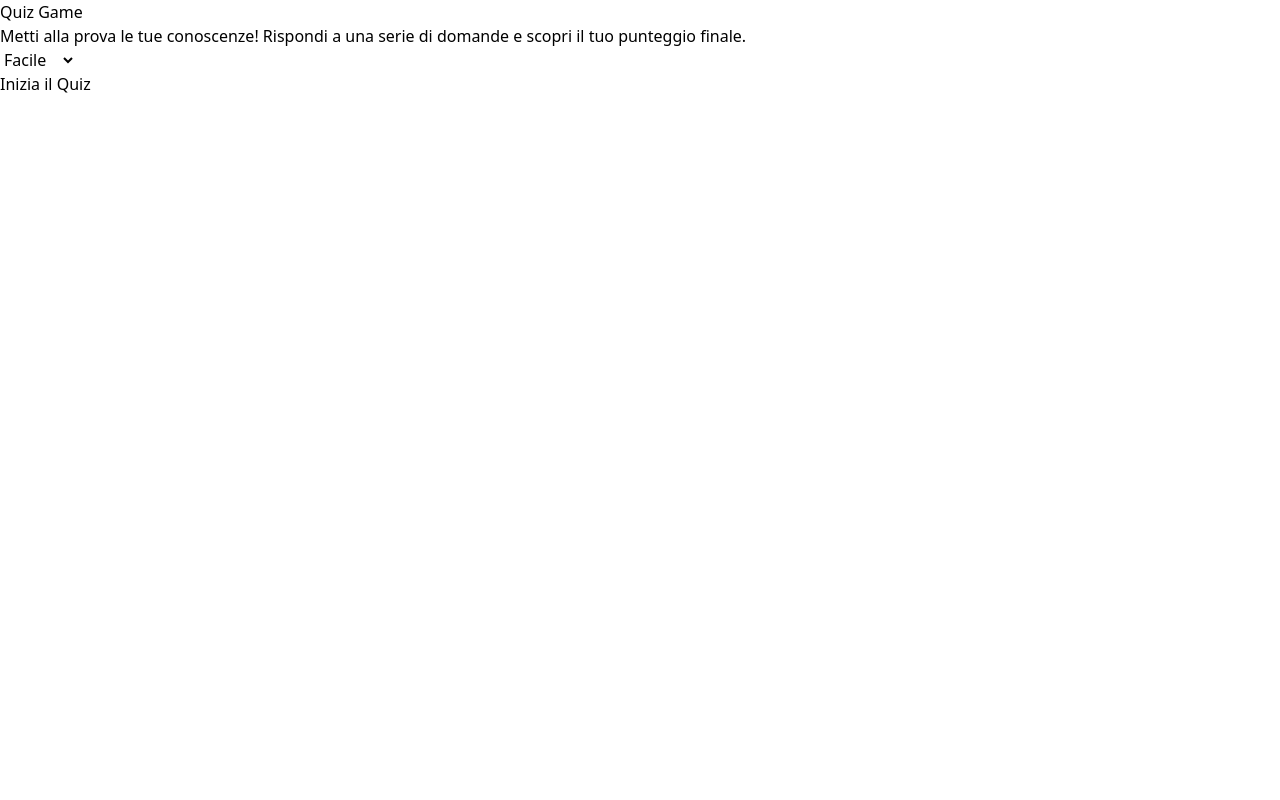
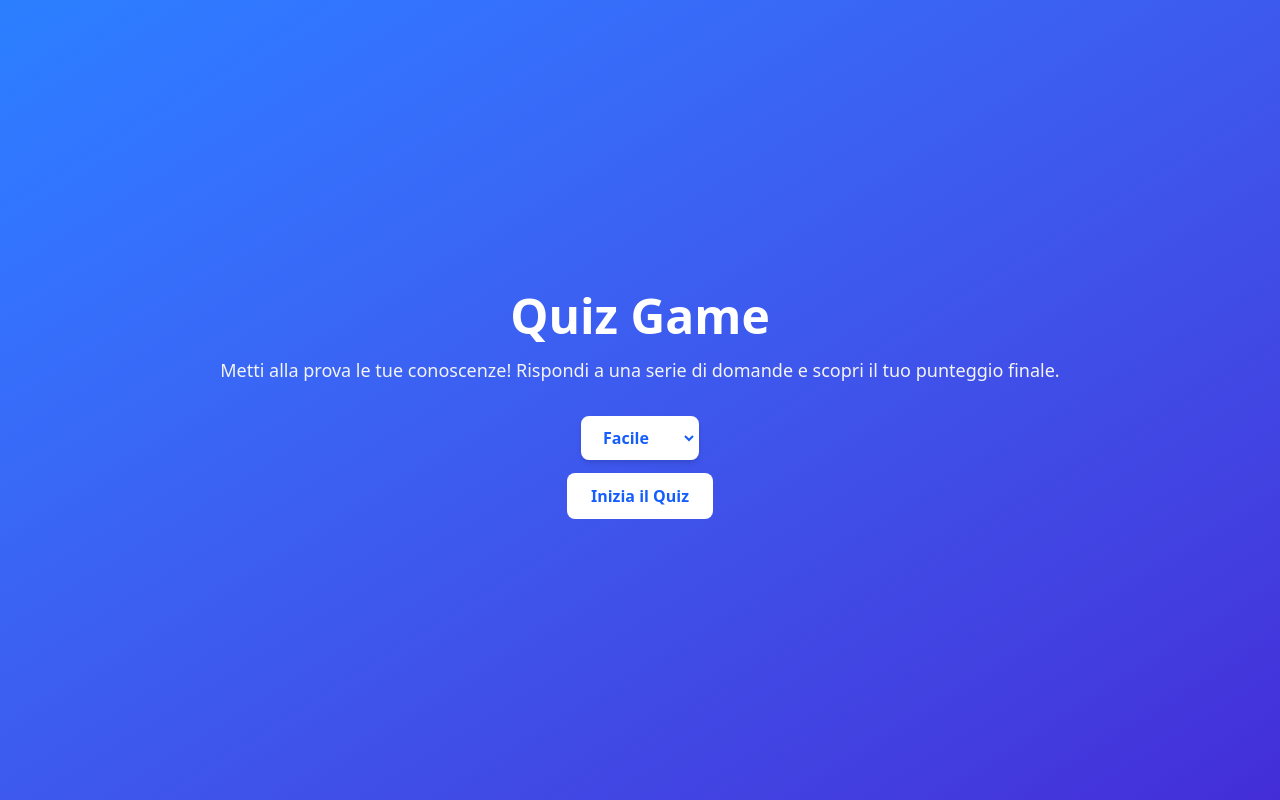
Before and after one commit to mendozagianfranco/quiz-game, a React (Vite) app: page / in a window 1280 px wide. Built offline with nearby package versions, Linux system fonts and the light colour scheme.

Commit message:
style: add style to homepage

```diff
--- a/src/pages/Home.jsx
+++ b/src/pages/Home.jsx
@@ -3,20 +3,24 @@ import { Link } from 'react-router-dom';
 export default function Home() {
     return (
         <>
-            <div>
-                <div>
-                    <h1>Quiz Game</h1>
-                    <p> Metti alla prova le tue conoscenze!
+            <div className='flex flex-col justify-center items-center text-white text-center bg-linear-to-br from-blue-500 to-indigo-700  h-screen '>
+                <div className='px-6' >
+                    <h1 className='text-5xl font-bold mb-4'>Quiz Game</h1>
+                    <p className='text-lg mb-8 text-gray-100'> Metti alla prova le tue conoscenze!
                         Rispondi a una serie di domande e scopri il tuo punteggio finale.
                     </p>
-                    <div>
-                        <select >
+
+                    <div className='flex flex-col sm:flex-row gap-4 mb-6 justify-center'>
+                        <select className="px-4 py-2 rounded-lg border-2 border-white bg-white text-blue-600 font-semibold shadow-md transition">
                             <option>Facile</option>
                             <option>Medio</option>
                             <option>Difficile</option>
                         </select>
                     </div>
-                    <Link to={'/quiz'}>Inizia il Quiz</Link>
+                    <Link
+                        to={'/quiz'}
+                        className='bg-white text-blue-600 font-semibold px-6 py-3 rounded-lg hover:bg-gray-300 transition'
+                    >Inizia il Quiz</Link>
                 </div>
             </div>
         </>
```
